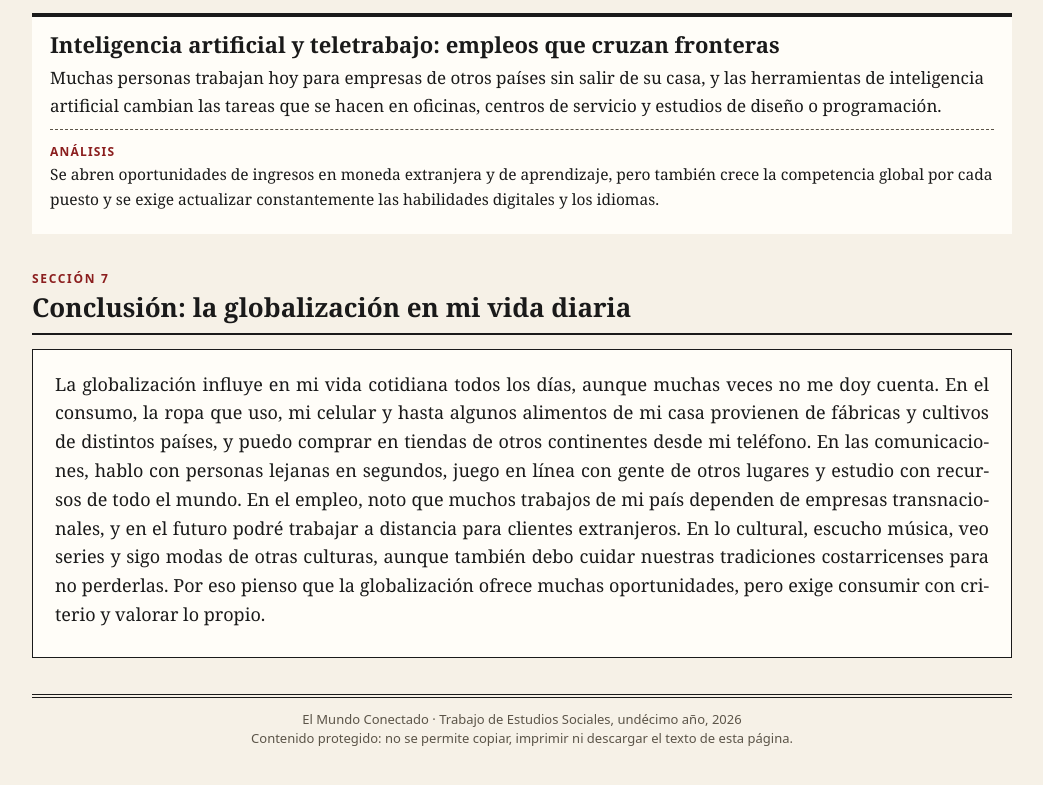
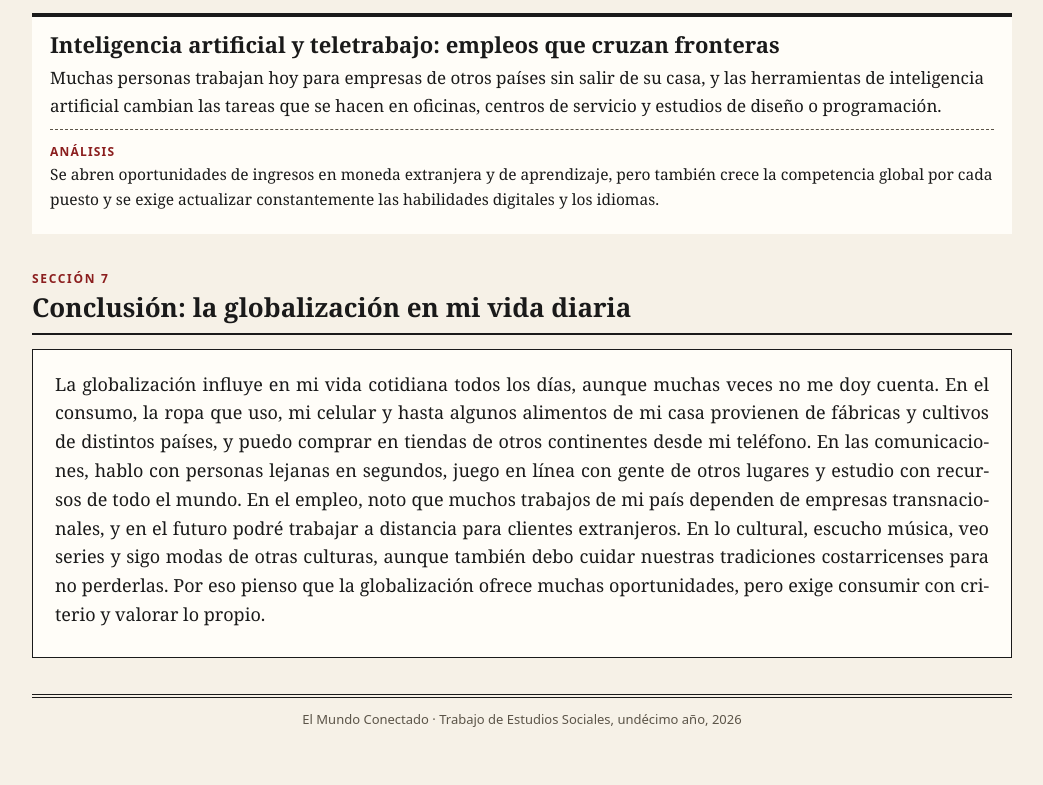
Before and after one commit to Chalo09/web-tarea, a plain HTML site: page index.html in a window 1280 px wide. Shown: the part 3757-4542 px from the top of the page, without its empty margins (118-1161 px from the left). Drawn offline with Linux system fonts and the light colour scheme.

Commit message:
Update footer content in index.html
Removed copyright notice from footer in index.html.

```diff
--- a/index.html
+++ b/index.html
@@ -151,7 +151,7 @@ footer{margin-top:36px;border-top:4px double var(--ink);padding-top:12px;font:13
 <p>La globalización influye en mi vida cotidiana todos los días, aunque muchas veces no me doy cuenta. En el consumo, la ropa que uso, mi celular y hasta algunos alimentos de mi casa provienen de fábricas y cultivos de distintos países, y puedo comprar en tiendas de otros continentes desde mi teléfono. En las comunicaciones, hablo con personas lejanas en segundos, juego en línea con gente de otros lugares y estudio con recursos de todo el mundo. En el empleo, noto que muchos trabajos de mi país dependen de empresas transnacionales, y en el futuro podré trabajar a distancia para clientes extranjeros. En lo cultural, escucho música, veo series y sigo modas de otras culturas, aunque también debo cuidar nuestras tradiciones costarricenses para no perderlas. Por eso pienso que la globalización ofrece muchas oportunidades, pero exige consumir con criterio y valorar lo propio.</p>
 </div>
 
-<footer>El Mundo Conectado · Trabajo de Estudios Sociales, undécimo año, 2026<br>Contenido protegido: no se permite copiar, imprimir ni descargar el texto de esta página.</footer>
+<footer>El Mundo Conectado · Trabajo de Estudios Sociales, undécimo año, 2026<br></footer>
 </div>
 <div id="toast" role="status">Contenido protegido: no se puede copiar</div>
 <script>
```
